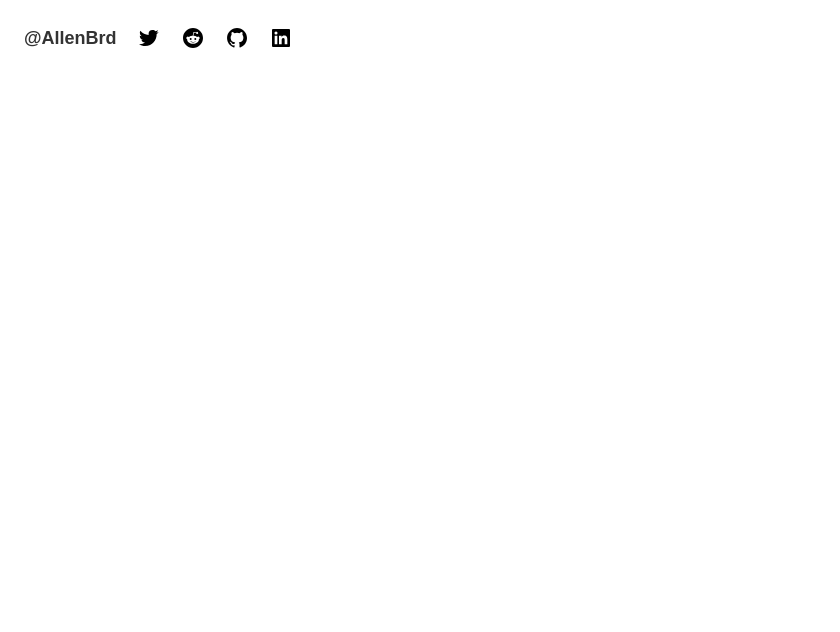
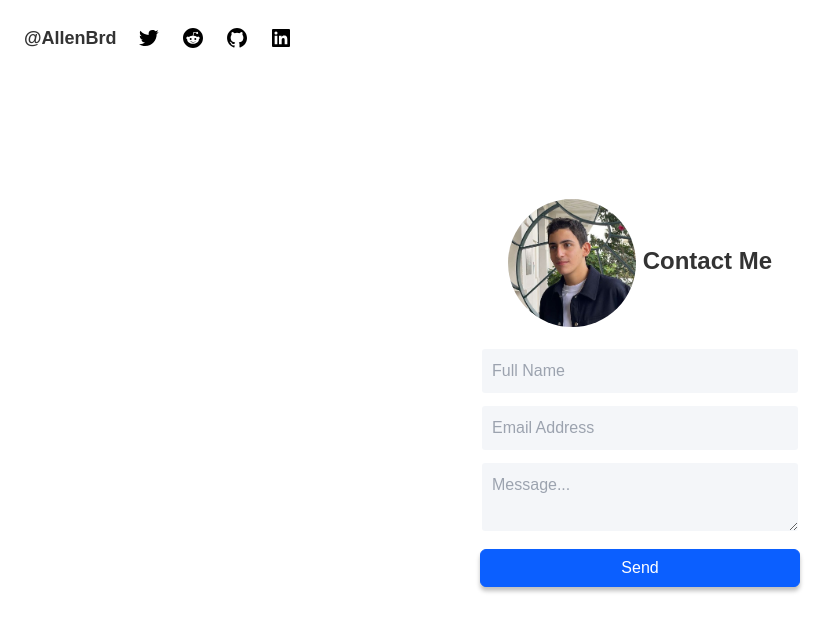
Before and after one commit to Allenbrd/Portfolio_Site, a React (Create React App) app: page /contact in a window 1280 px wide. Before the commit this address had no page. Shown: the top 632 px of the page, without its empty margins (0-840 px from the left). Built offline with nearby package versions, Linux system fonts and the light colour scheme.

Commit message:
Added contact form page + coming soon + "skills" home button

```diff
--- a/src/App.js
+++ b/src/App.js
@@ -1,6 +1,8 @@
 import { BrowserRouter, Route, Routes, Link } from 'react-router-dom';
 import { AnimatePresence } from 'framer-motion';
 import Home from './pages/Home';
+import Contact from './pages/Contact';
+import Soon from './pages/Soon';
 
 function App() {
 
@@ -34,6 +36,10 @@ function App() {
         <AnimatePresence>
           <Routes>
             <Route path='/' exact element= { <Home /> } />
+            <Route path='/about' exact element= { <Soon /> } />
+            <Route path='/skills' exact element= { <Soon /> } />
+            <Route path='/work' exact element= { <Soon /> } />
+            <Route path='/contact' exact element= { <Contact /> } />
           </Routes>
         </AnimatePresence>
 
--- a/src/index.css
+++ b/src/index.css
@@ -42,6 +42,16 @@ button{
   background: #0B5FFF;
 box-shadow: 0px 4px 4px rgba(0, 0, 0, 0.25);
 border-radius: 16px;
+color: white;
+padding: 6px 14px;
+margin-bottom: 15px;
+transition: 0.2s all;
+border: 1px #0B5FFF solid;
+}
+
+.contact-form-btn{
+  background: #0B5FFF;
+box-shadow: 0px 4px 4px rgba(0, 0, 0, 0.25);
 color: white;
 padding: 6px 14px;
 margin-bottom: 15px;
@@ -96,6 +106,29 @@ code {
 .middle {
   display: table-cell;
   vertical-align: middle;
+}
+
+.contactInput{
+  background: #F4F6F9;
+  border-radius: 5px;
+  font-family: 'Source Sans Pro', sans-serif;
+  margin-bottom: 9px;
+  padding: 10px;
+  color: #333;
+  outline: none;
+  border: white 2px solid;
+  transition: all 0.2s;
+}
+
+h2{
+  font-family: 'Source Code Pro', sans-serif;
+  font-size: x-large;
+  font-weight: bold;
+}
+
+.contactInput:focus{
+  border-color: #0B5FFF;
+  background-color: transparent;
 }
 
 .words{display: inline-block;}
--- /dev/null
+++ b/src/pages/Contact.js
@@ -0,0 +1,28 @@
+import { motion } from 'framer-motion';
+
+function Contact(){
+
+    return(
+        <>
+            <script src="https://www.google.com/recaptcha/api.js" async defer></script>
+            <motion.div initial={{ opacity: 0 }} animate={{ opacity: 1 }} exit={{ opacity: 0 }}>
+                <div className='external'>
+                    <div className='middle'>
+                        <div className='internal w-1/4 sm:w-10/12 md:w-1/2 flex flex-col mx-auto rounded-md'>
+                            <div className='flex justify-center mb-5 text-center'><h2 className='align-middle inline-block'> <img alt='allen' src='/assets/imgs/allen.jpeg' className='w-32 rounded-full align-middle inline-block' /> Contact Me</h2></div>
+                            <form method="POST" action="https://formsubmit.co/allen.brd.75@gmail.com">
+                                <input required name='name' maxLength="50" placeholder='Full Name' className='w-full contactInput rounded-md' />
+                                <input required name='email' maxLength="50" placeholder='Email Address' className='w-full contactInput rounded-md' />
+                                <textarea required name='Message' maxLength="500" placeholder='Message...' className='w-full contactInput rounded-md' />
+                                <button type='submit' name='submit' className='contact-form-btn w-full rounded-md'>Send</button>
+                            </form>
+                        </div>
+                    </div>
+                </div>
+            </motion.div>
+        </>
+
+    );
+}
+
+export default Contact;
--- a/src/pages/Home.js
+++ b/src/pages/Home.js
@@ -13,7 +13,8 @@ function Home() {
 
                     <div className='flex w-1/2 flex-wrap justify-evenly mt-10 mx-auto'>
                         <Link to="/about"><button>About Me <img src='/assets/imgs/eyes.png' alt='eyes' className='w-5 inline-block align-middle ml-1' /></button></Link>
-                        <Link to="/work"><button>My Work <img src='/assets/imgs/opened_folder.png' alt='opened folder' className='w-5 inline-block align-middle ml-1' /></button></Link>
+                        <Link to="/skills"><button>Skills <img src='/assets/imgs/bulb.png' alt='opened folder' className='w-5 inline-block align-middle ml-1' /></button></Link>
+                        <Link to="/work"><button>Work <img src='/assets/imgs/opened_folder.png' alt='opened folder' className='w-5 inline-block align-middle ml-1' /></button></Link>
                         <Link to="/contact"><button>Contact Me <img src='/assets/imgs/envelope.png' alt="envelope" className='w-5 inline-block align-middle ml-1' /></button></Link>
                     </div>
                 </div>
--- /dev/null
+++ b/src/pages/Soon.js
@@ -0,0 +1,13 @@
+function Soon(){
+    return(
+        <div className='external'>
+            <div className='middle'>
+                <div className='internal text-center'>
+                    <h1>Coming Soon !</h1>
+                </div>
+            </div>
+        </div>
+    );
+}
+
+export default Soon;
```
Also changed, not shown: public/assets/imgs/allen.jpeg (added), public/assets/imgs/bulb.png (added).
